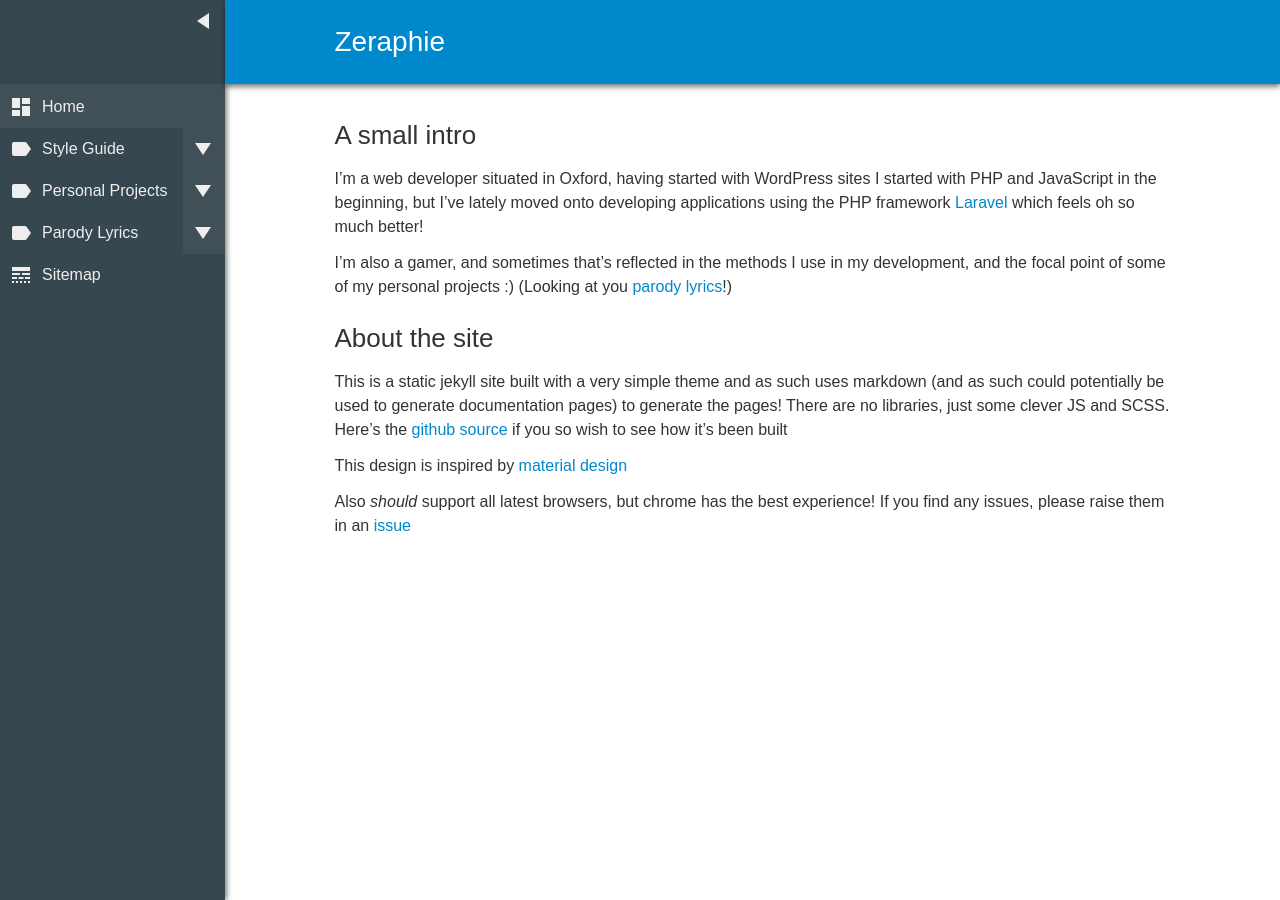
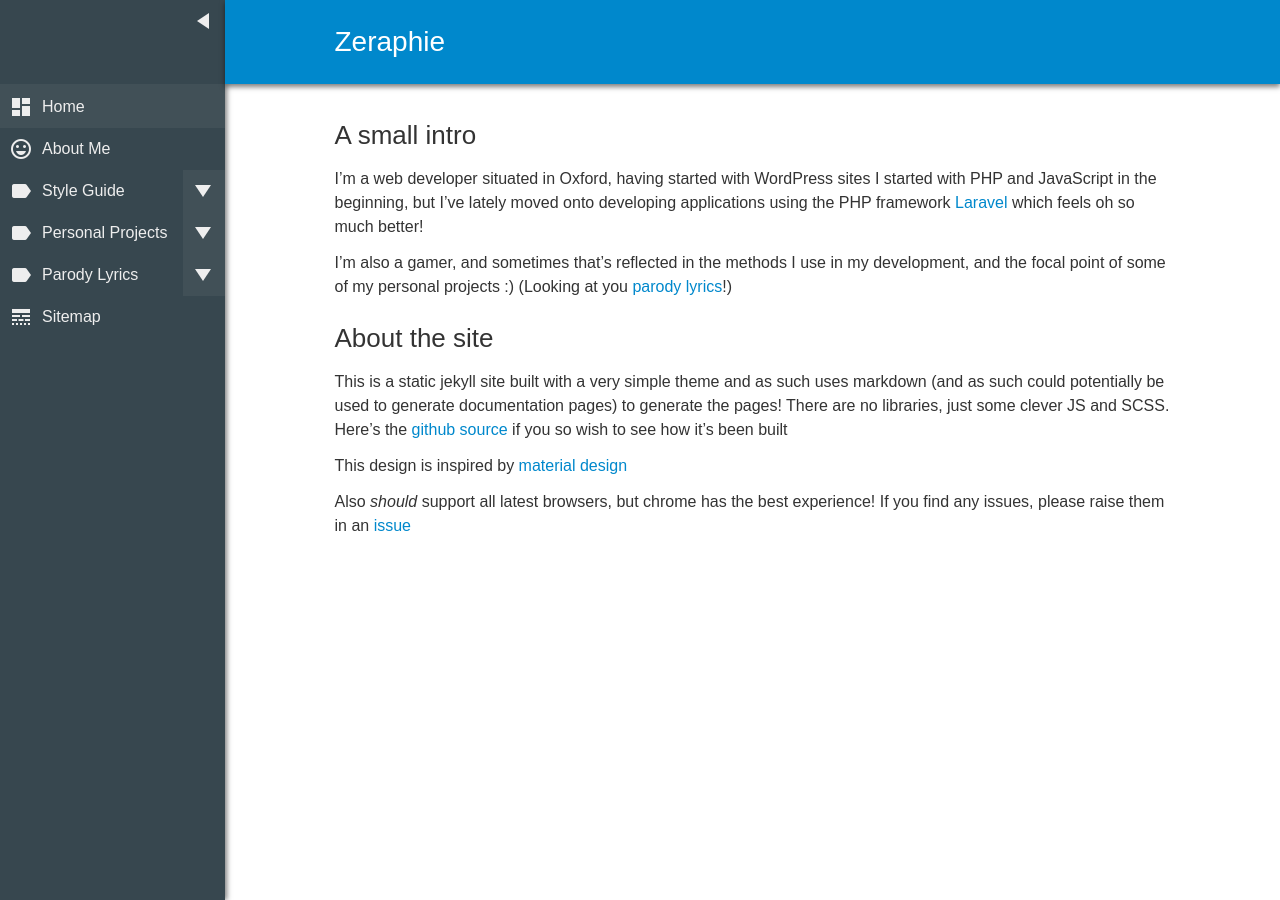
Before and after one commit to zeraphie/zeraphie.github.io, a Jekyll site: the page built from index.md, in a window 1280 px wide. Built offline with Jekyll 4.4.1, drawn with Linux system fonts in a browser that asks for light colours.

Commit message:
Update default.html

```diff
--- a/_layouts/default.html
+++ b/_layouts/default.html
@@ -77,6 +77,12 @@ layout: compress
                         Home
                     </a>
                 </li>
+                <li>
+                    <a href="/about" class="pjax-link waves-effect{% if '/about' == page.url %} active{% endif %}">
+                        <i class="material-icons">sentiment_very_satisfied</i>
+                        About Me
+                    </a>
+                </li>
                 {% for category in site.categories %}
                     <li {% if page.categories contains category[0] %}class="active"{% endif %}>
                         <a href="#" class="waves-effect">
```
